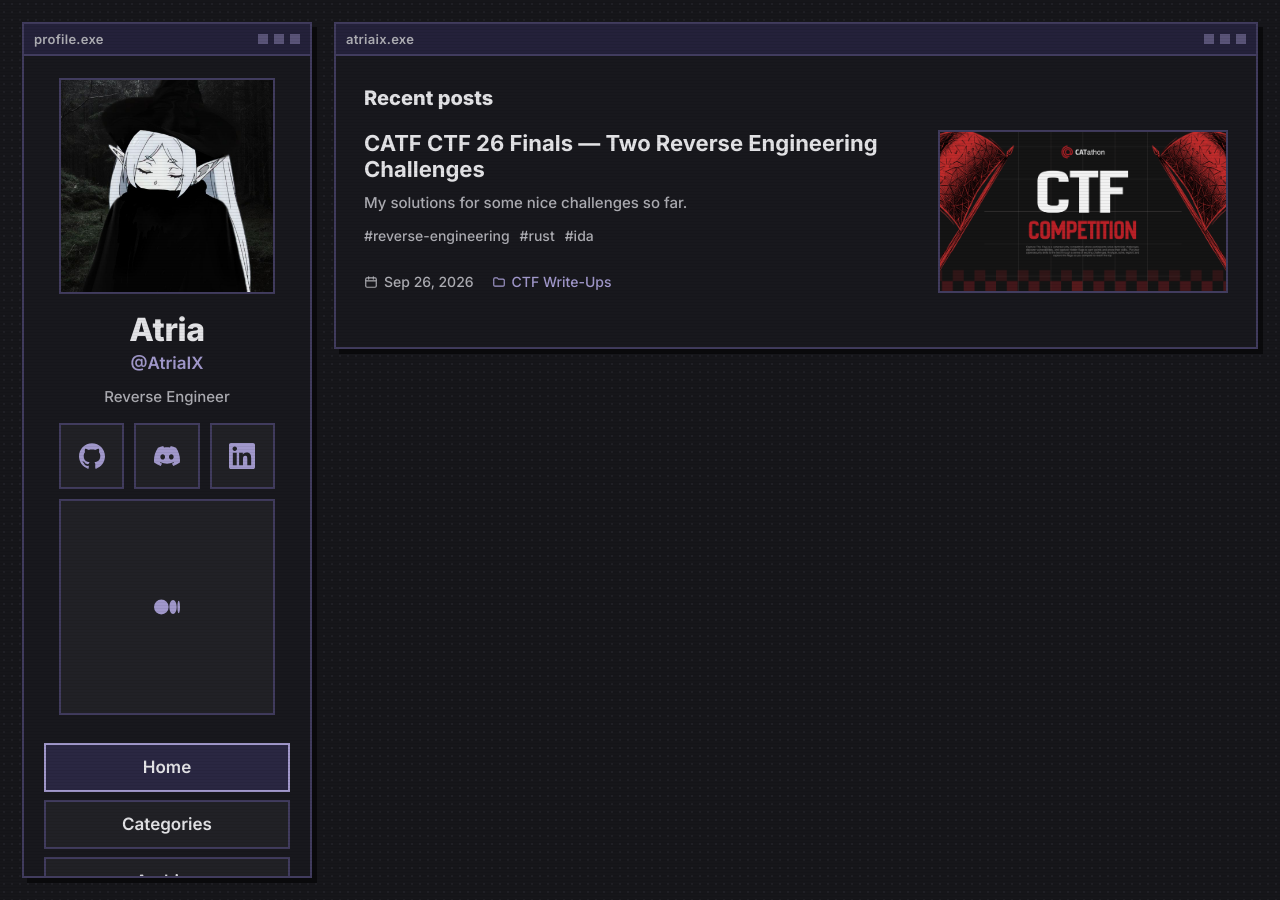
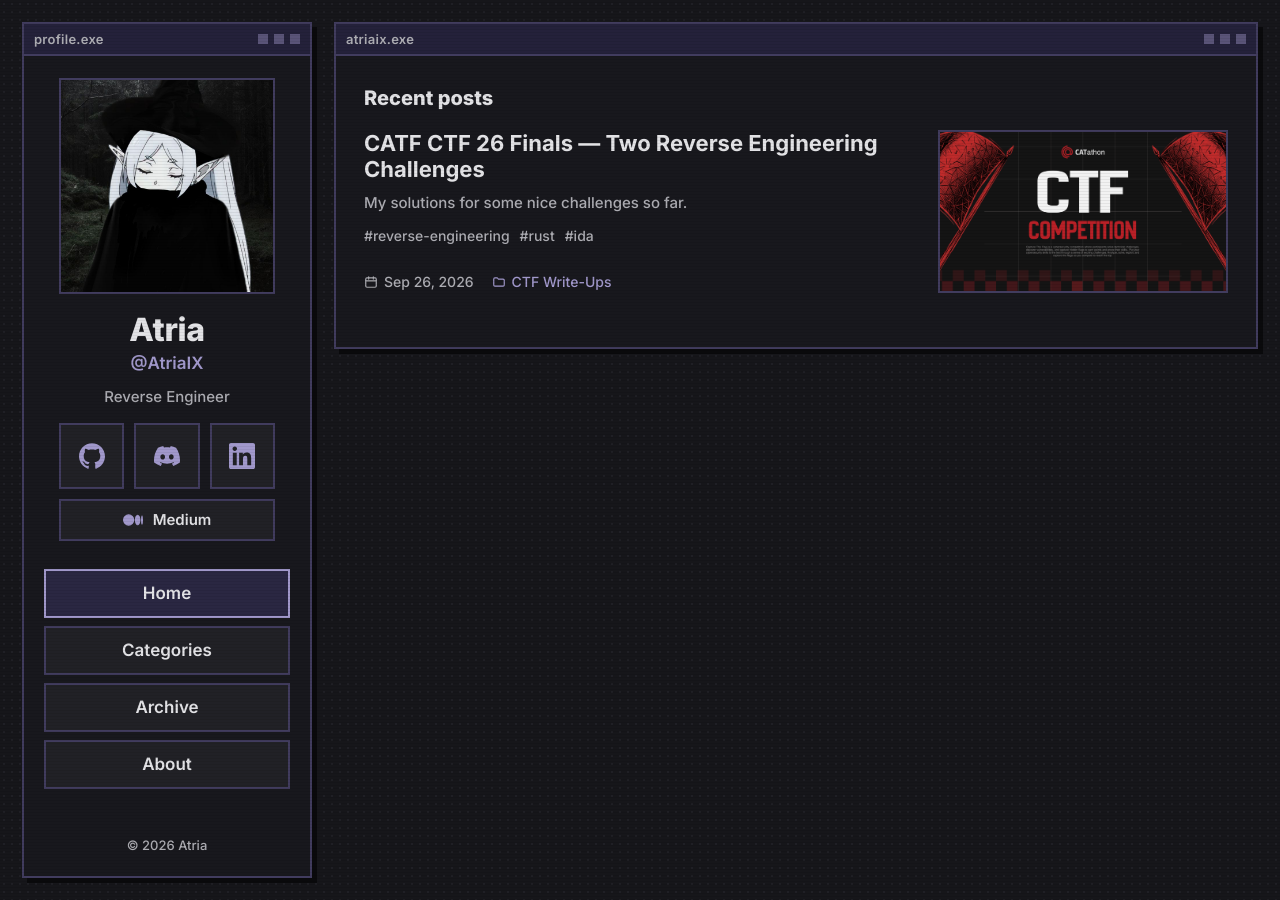
Before and after one commit to AtriaIX/atriaix.github.io, a Jekyll site: the page built from index.html, in a window 1280 px wide. Built offline with Jekyll 4.4.1, drawn with Linux system fonts in a browser that asks for light colours.

Commit message:
Add PwnCollege link and update Medium link

```diff
--- a/_includes/sidebar.html
+++ b/_includes/sidebar.html
@@ -33,8 +33,19 @@
     </a>
     {% endif %}
     {% if site.social.medium and site.social.medium != "" %}
-    <a href="{{ site.social.medium }}" title="Medium" target="_blank" rel="me noopener">
+    <a class="wide" href="{{ site.social.medium }}" title="Medium" target="_blank" rel="me noopener">
       <svg width="20" height="20" viewBox="0 0 24 24" fill="currentColor"><path d="M13.54 12a6.8 6.8 0 01-6.77 6.82A6.8 6.8 0 010 12a6.8 6.8 0 016.77-6.82A6.8 6.8 0 0113.54 12zM20.96 12c0 3.54-1.51 6.42-3.38 6.42-1.87 0-3.39-2.88-3.39-6.42s1.52-6.42 3.39-6.42 3.38 2.88 3.38 6.42M24 12c0 3.17-.53 5.75-1.19 5.75-.66 0-1.19-2.58-1.19-5.75s.53-5.75 1.19-5.75C23.47 6.25 24 8.83 24 12z"/></svg>
+      <span>Medium</span>
+    </a>
+    {% endif %}
+    {% if site.social.pwncollege and site.social.pwncollege != "" %}
+    <a class="wide" href="{{ site.social.pwncollege }}" title="pwn.college" target="_blank" rel="me noopener">
+      {% if site.social.pwncollege_icon and site.social.pwncollege_icon != "" %}
+      <img src="{{ site.social.pwncollege_icon | relative_url }}" alt="">
+      {% else %}
+      <svg viewBox="0 0 24 24" fill="none" stroke="currentColor" stroke-width="2" stroke-linecap="round" stroke-linejoin="round"><path d="M4 17l6-6-6-6"/><path d="M12 19h8"/></svg>
+      {% endif %}
+      <span>pwn.college</span>
     </a>
     {% endif %}
   </div>
```
